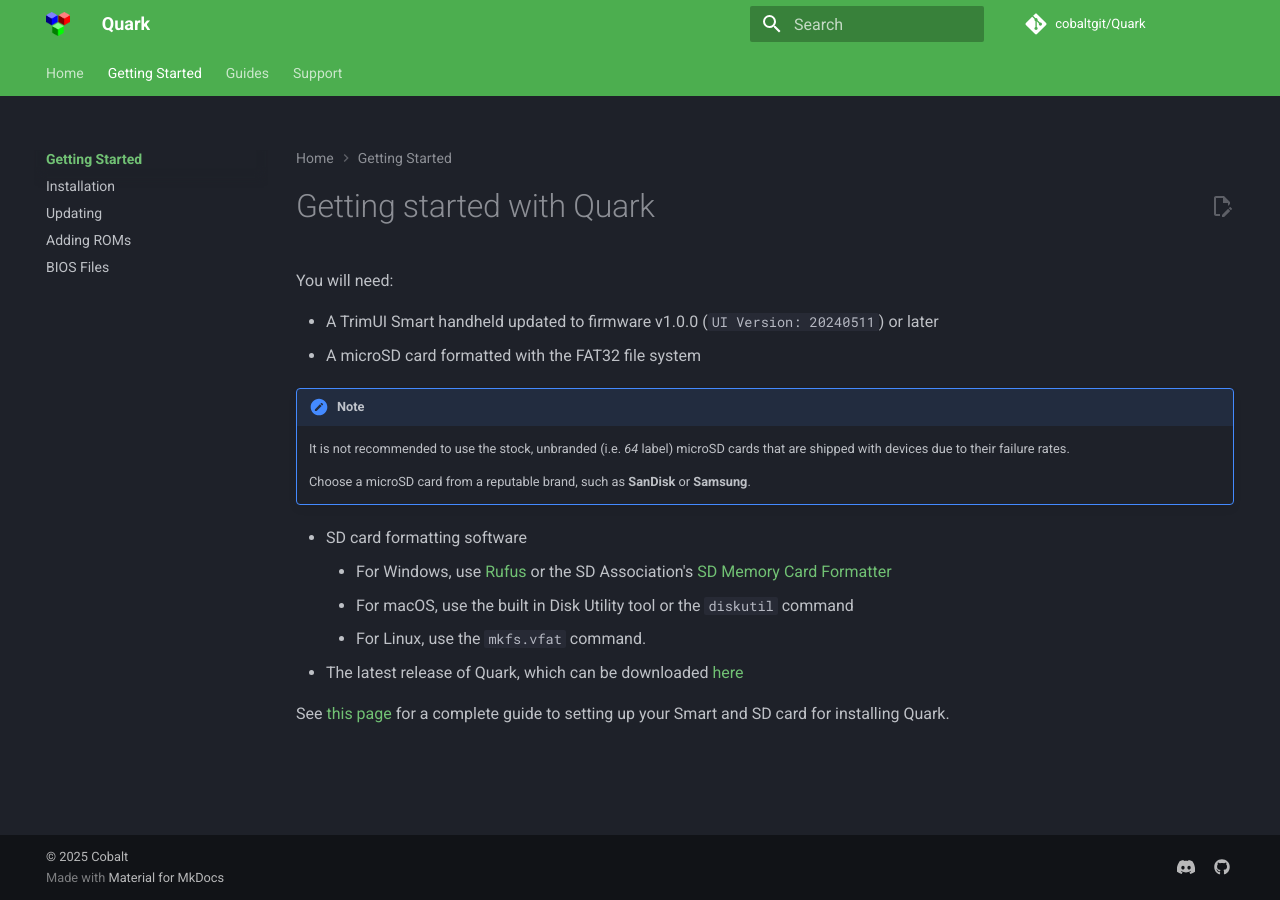
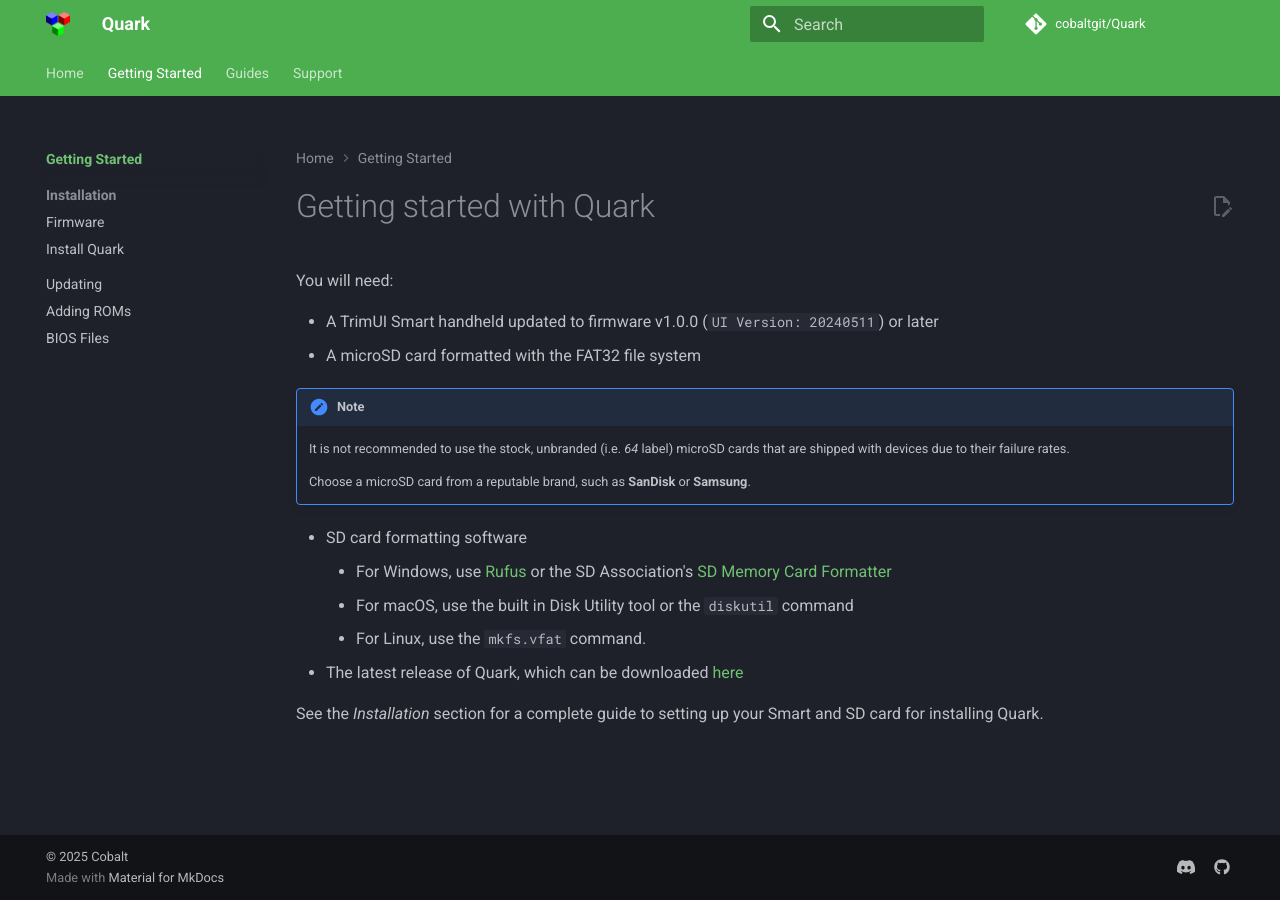
Before and after one commit to cobaltgit/Quark-Docs, an MkDocs documentation site: the page built from docs/getting-started/index.md, in a window 1280 px wide. Built offline with MkDocs 1.6.1 and Material for MkDocs 9.7.7, drawn with Linux system fonts in a browser that asks for light colours; comment, search, counter and statistics services are not loaded.

Commit message:
getting-started: installation: add Quark Burner docs

```diff
--- a/docs/getting-started/index.md
+++ b/docs/getting-started/index.md
@@ -14,4 +14,4 @@ You will need:
     - For Linux, use the `mkfs.vfat` command.
 - The latest release of Quark, which can be downloaded [here](https://github.com/cobaltgit/Quark/releases/latest)
 
-See [this page](install.md) for a complete guide to setting up your Smart and SD card for installing Quark.
+See the *Installation* section for a complete guide to setting up your Smart and SD card for installing Quark.
--- a/mkdocs.yml
+++ b/mkdocs.yml
@@ -52,7 +52,9 @@ nav:
   - Home: index.md
   - Getting Started:
     - getting-started/index.md
-    - Installation: getting-started/install.md
+    - Installation:
+      - Firmware: getting-started/install/firmware.md
+      - Install Quark: getting-started/install/sdcard.md
     - Updating: getting-started/update.md
     - Adding ROMs: getting-started/roms.md
     - BIOS Files: getting-started/bios.md
```
Also changed, not shown: docs/getting-started/install.md (deleted, +0 -66 lines), docs/getting-started/install/firmware.md (added, +15 -0 lines), docs/getting-started/install/sdcard.md (added, +70 -0 lines), docs/index.md (+1 -0 lines), docs/support/faq.md (+1 -1 lines), docs/assets/img/quark_burner.png (added), 1 other file.
